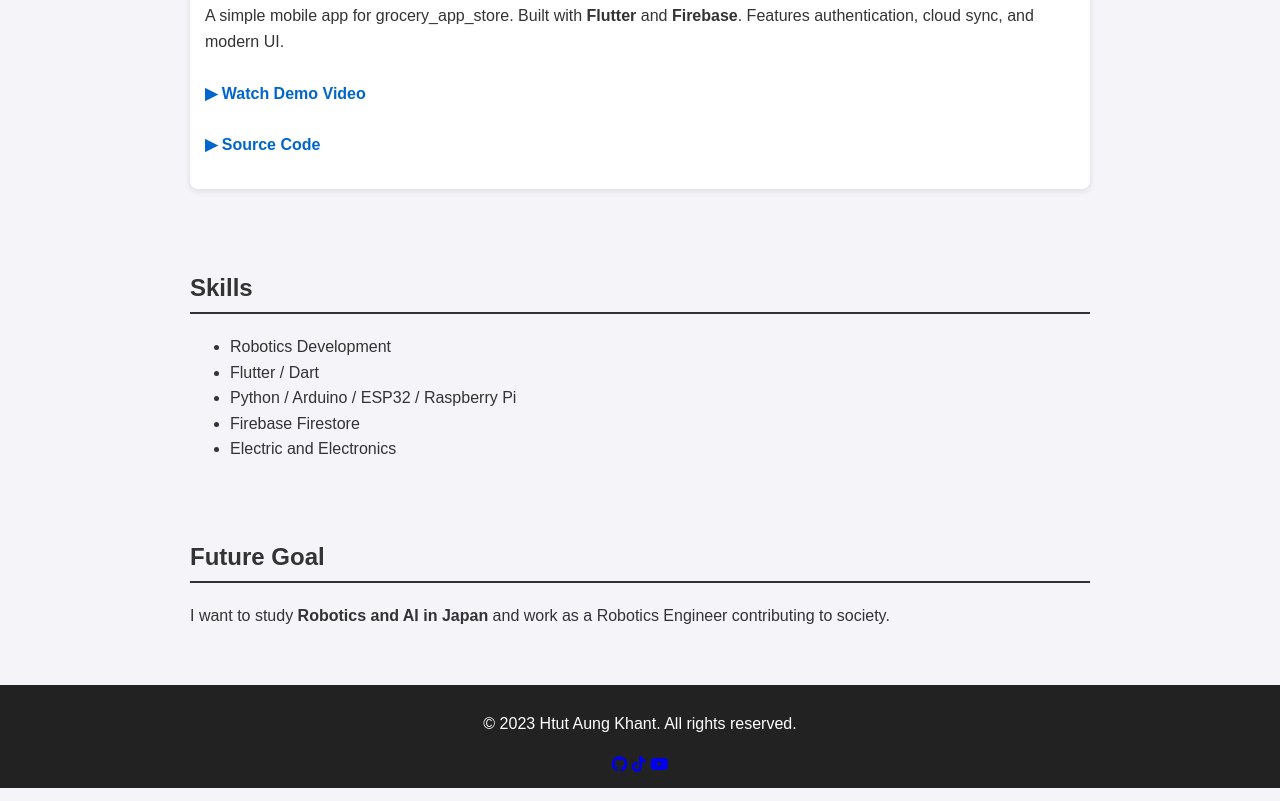
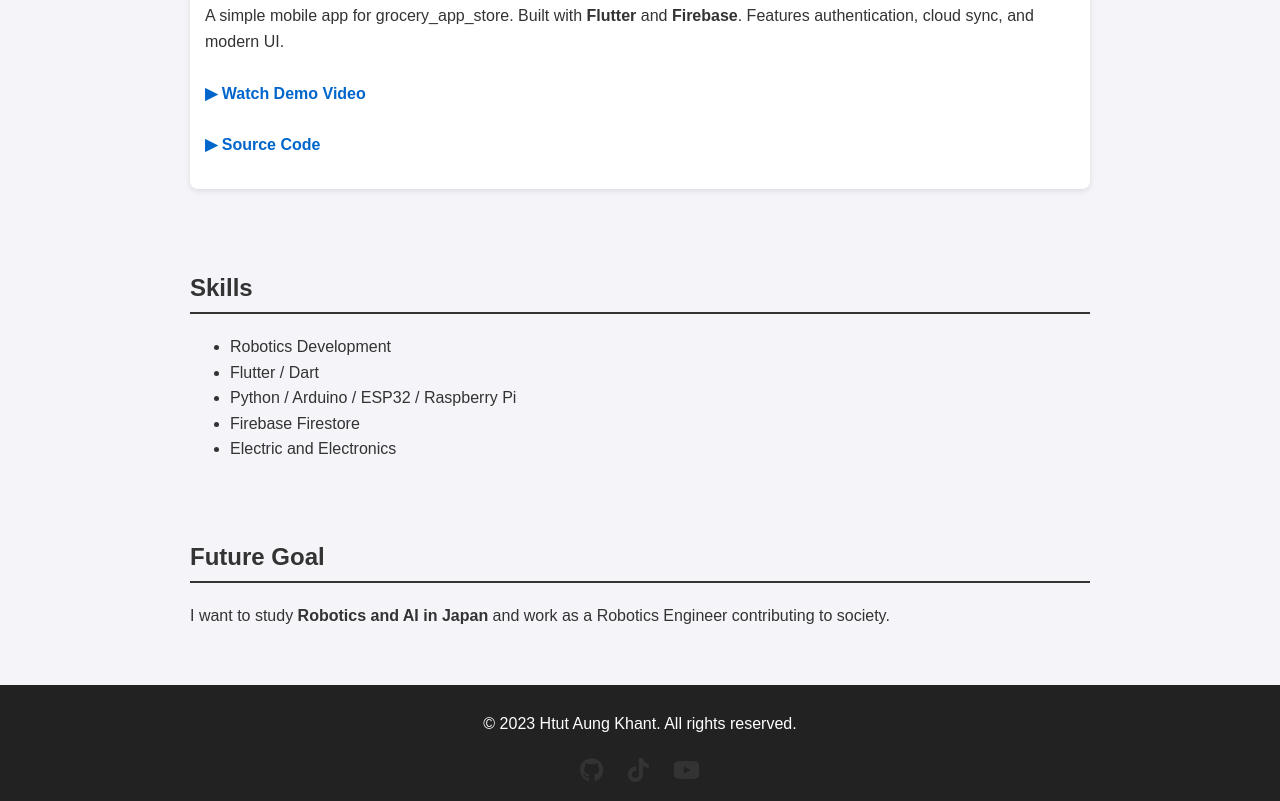
Before and after one commit to htutaungkhant2023/portfolio, a plain HTML site: page index.html in a window 1280 px wide. Shown: the part 2417-3218 px from the top of the page. Drawn offline with Linux system fonts and the light colour scheme.

Commit message:
Update style.css

```diff
--- a/style.css
+++ b/style.css
@@ -62,3 +62,17 @@ footer {
   padding: 10px;
   margin-top: 20px;
 }
+.social-links {
+  margin-top: 10px;
+}
+
+.social-links a {
+  margin: 0 10px;
+  color: #333;
+  font-size: 24px;
+  transition: color 0.3s;
+}
+
+.social-links a:hover {
+  color: #ff0000; /* Hover effect (YouTube red as example) */
+}
```
